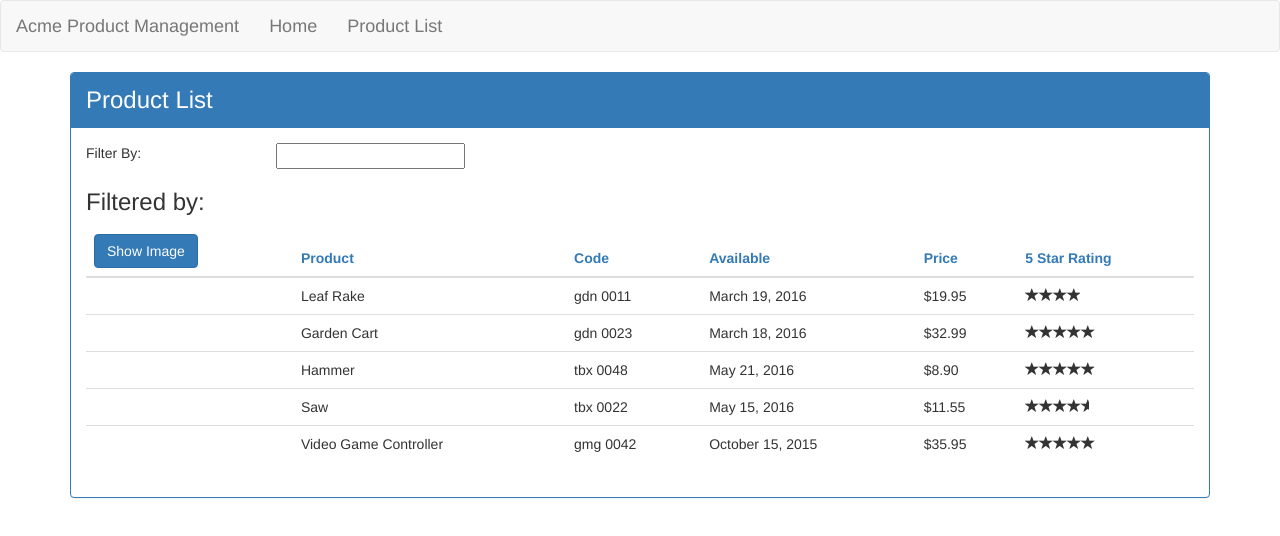
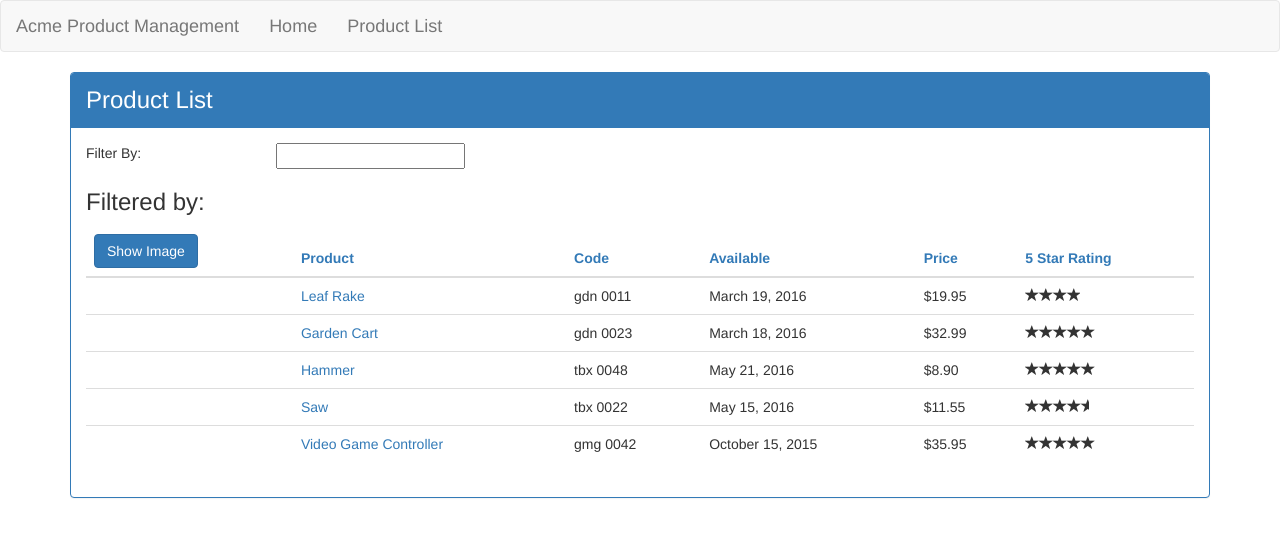
Before and after one commit to JWKyle/ang-apm, an Angular app: page /products in a window 1280 px wide. Shown: the top 536 px of the page. Built offline with nearby package versions, Linux system fonts and the light colour scheme.

Commit message:
add product detail routing and data

```diff
--- a/src/app/products/product-detail.component.ts
+++ b/src/app/products/product-detail.component.ts
@@ -1,14 +1,33 @@
 import { Component, OnInit } from '@angular/core';
+import { ActivatedRoute } from '@angular/router';
+
+import { IProduct } from './product';
 
 @Component({
   templateUrl: './product-detail.component.html',
   styleUrls: ['./product-detail.component.css']
 })
 export class ProductDetailComponent implements OnInit {
+  pageTitle: string = 'Product Details';
+  product: IProduct;
 
-  constructor() { }
+  constructor(private _route: ActivatedRoute) {
+
+   }
 
   ngOnInit() {
+    let id= +this._route.snapshot.paramMap.get('id');
+    this.pageTitle += ` ${id}`;
+    this.product = {
+      "productId": 1,
+      "productName": "Leaf Rake",
+      "productCode": "GDN-0011",
+      "releaseDate": "March 19, 2016",
+      "description": "Leaf rake with 48-inch wooden handle.",
+      "price": 19.95,
+      "starRating": 3.2,
+      "imageUrl": "http://openclipart.org/image/300px/svg_to_png/26215/Anonymous_Leaf_Rake.png"
+    }
   }
 
 }
--- a/src/app/products/product-list.component.html
+++ b/src/app/products/product-list.component.html
@@ -42,7 +42,9 @@
                                 [style.width.px]='imageWidth'
                                 [style.margin.px]='imageMargin'>
                         </td>
-                        <td>{{product.productName}}</td>
+                        <td><a [routerLink]="['/products', product.productId]">
+                             {{product.productName}}
+                            </a></td>
                         <td>{{product.productCode | lowercase | convertToSpaces: '-' }}</td>
                         <td>{{product.releaseDate}}</td>
                         <td>{{product.price | currency:'USD':true:'1.2-2' }}</td>
```
